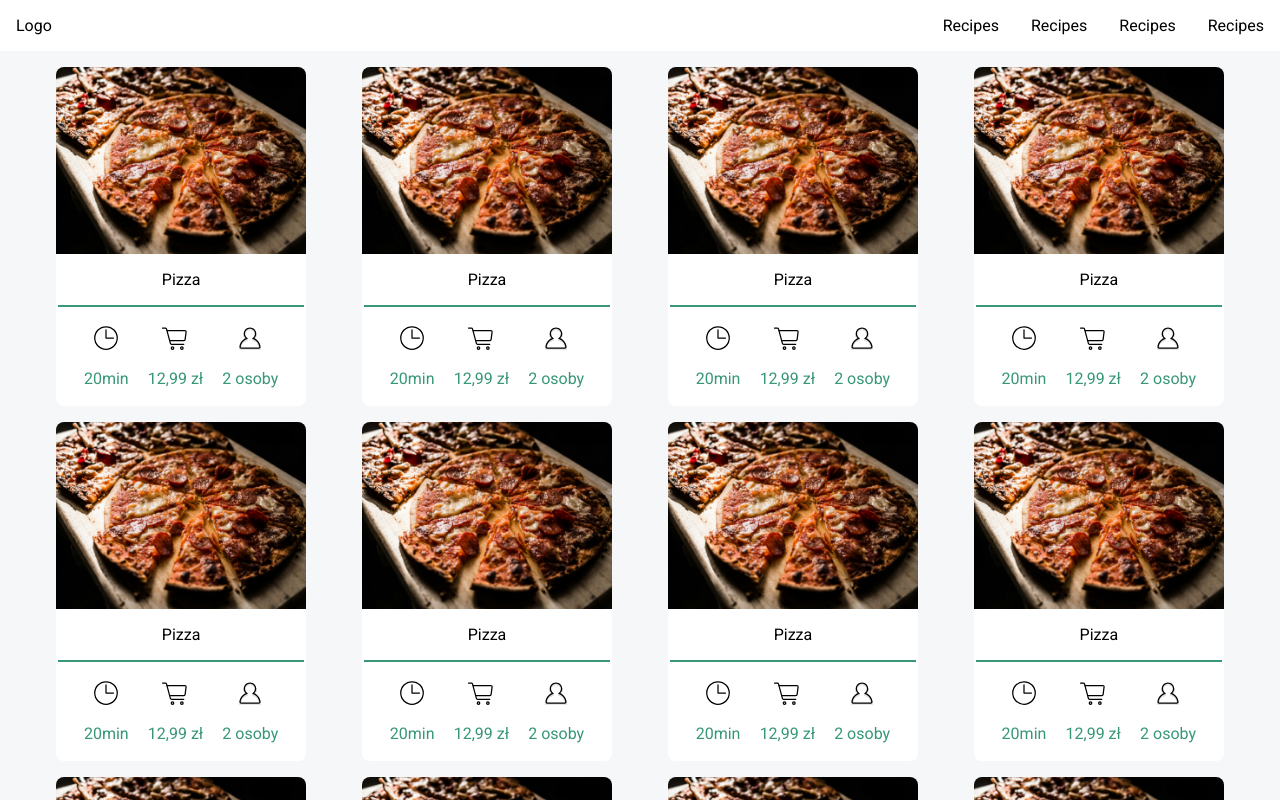
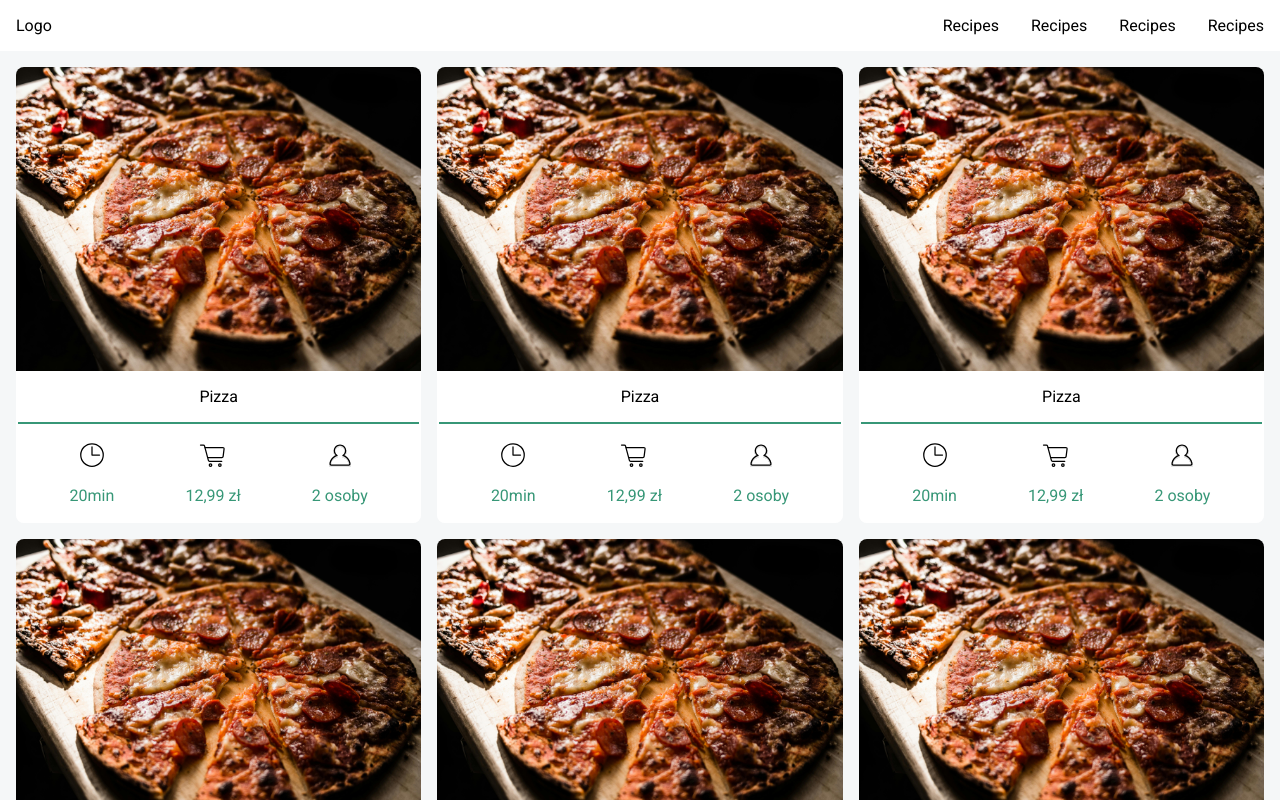
Before and after one commit to erski1525/recipe-web-app, a Vue app: page /recipes in a window 1280 px wide. Shown: the top 800 px of the page. Built offline with nearby package versions, Linux system fonts and the light colour scheme.

Commit message:
change recipes layout on larger screens

```diff
--- a/src/components/recipe/RecipeCard.vue
+++ b/src/components/recipe/RecipeCard.vue
@@ -101,15 +101,4 @@ const router = useRouter();
     border-right: solid 2px var(--color-primary);
 }
 
-@media (min-width: 800px) {
-    .recipe{
-        max-width: 30%;
-    }
-}
-
-@media (min-width: 1200px) {
-    .recipe{
-        max-width: 20%;
-    }
-}
 </style>
--- a/src/views/RecipesView.vue
+++ b/src/views/RecipesView.vue
@@ -17,13 +17,16 @@ import RecipeCard from '../components/recipe/RecipeCard.vue';
     gap: 1rem;
     padding: 0 1em;
 }
-
+@media (min-width: 600px) {
+    .recipes__list{
+        display: grid;
+        grid-template-columns: auto auto;
+    }
+}
 @media (min-width: 800px) {
     .recipes__list{
-        display: flex;
-        flex-direction: row;
-        flex-wrap: wrap;
-        justify-content: space-evenly;
+        display: grid;
+        grid-template-columns: auto auto auto;
     }
 }
 </style>
```
